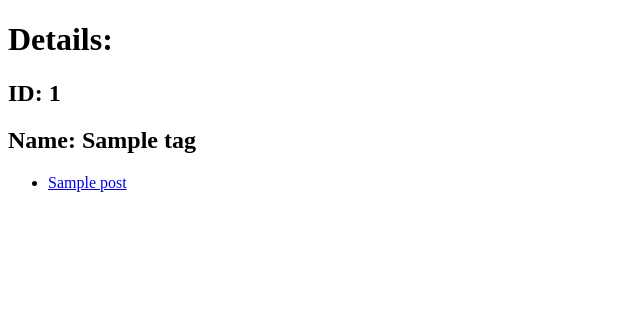
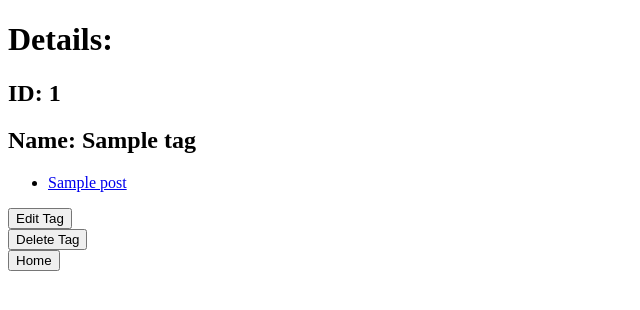
Before and after one commit to kgagne15/Blogly_Prax, a Flask app: page /tags/1 in a window 1280 px wide. Shown: the top 310 px of the page, without its empty margins (0-640 px from the left). Run offline with Flask 2, Linux system fonts and the light colour scheme; tables that the repository leaves empty hold one stand-in row (values such as "Sample post").

Commit message:
edit and delete tag functionalities added

```diff
--- a/app.py
+++ b/app.py
@@ -126,3 +126,36 @@ def show_tag(tag_id):
     tag = Tag.query.get_or_404(tag_id)
     posts = tag.posts
     return render_template('tag_details.html', tag=tag, posts=posts)
+
+@app.route('/tags/new')
+def add_tag():
+    return render_template('add_tag.html')
+
+@app.route('/tags/new', methods=["POST"])
+def add_tag_submit():
+    tag_name = request.form['new-tag']
+    new_tag = Tag(name=tag_name)
+    db.session.add(new_tag)
+    db.session.commit()
+    return redirect ('/tags')
+
+@app.route('/tags/<int:tag_id>/edit')
+def edit_tag(tag_id):
+    tag = Tag.query.get(tag_id)
+    return render_template('edit_tag.html', tag=tag)
+
+@app.route('/tags/<int:tag_id>/edit', methods=["POST"])
+def edit_tag_submit(tag_id):
+    tag = Tag.query.get_or_404(tag_id)
+    name = request.form['new-tag-name']
+    tag.name = name
+    db.session.add(tag)
+    db.session.commit()
+    return redirect('/tags')
+
+@app.route('/tags/<int:tag_id>/delete')
+def delete_tag(tag_id):
+    tag = Tag.query.get_or_404(tag_id)
+    db.session.delete(tag)
+    db.session.commit()
+    return redirect('/tags')
--- a/templates/list_tags.html
+++ b/templates/list_tags.html
@@ -9,5 +9,9 @@
         {% endfor %}
     </ul>
 
+    <form action="/tags/new">
+        <button>Add Tag</button>
+    </form>
+
 
 {% endblock %}
--- a/templates/tag_details.html
+++ b/templates/tag_details.html
@@ -11,4 +11,16 @@
         <li> <a href="/posts/{{p.id}}">{{p.title}}</a></li>
         {% endfor %}
     </ul>
+
+    <form action="/tags/{{tag.id}}/edit">
+        <button>Edit Tag</button>
+    </form>
+
+    <form action="/tags/{{tag.id}}/delete">
+        <button>Delete Tag</button>
+    </form>
+
+    <form action="/users">
+        <button>Home</button>
+    </form>
 {% endblock %}
```
Also changed, not shown: templates/add_tag.html (added, +11 -0 lines), templates/edit_tag.html (added, +15 -0 lines).
